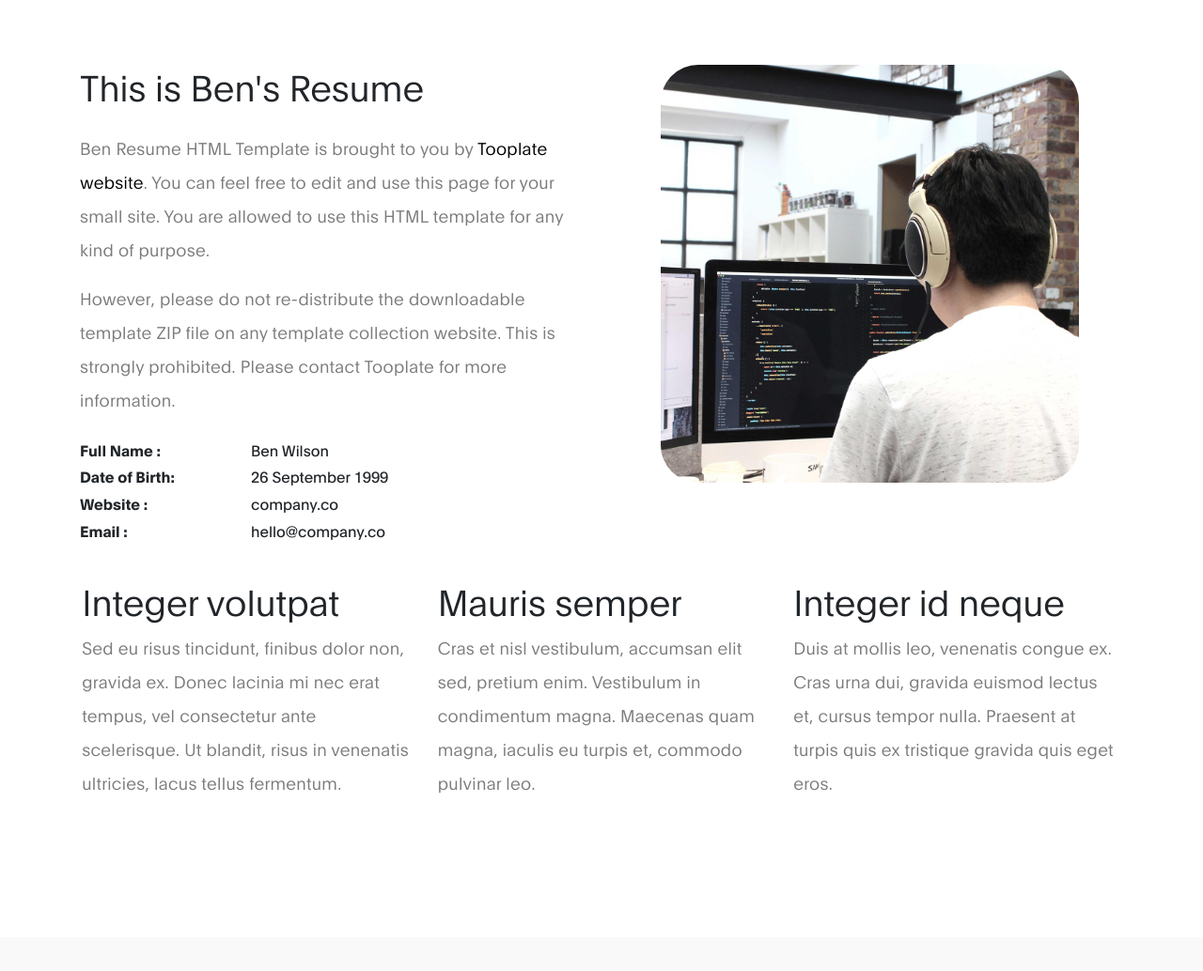
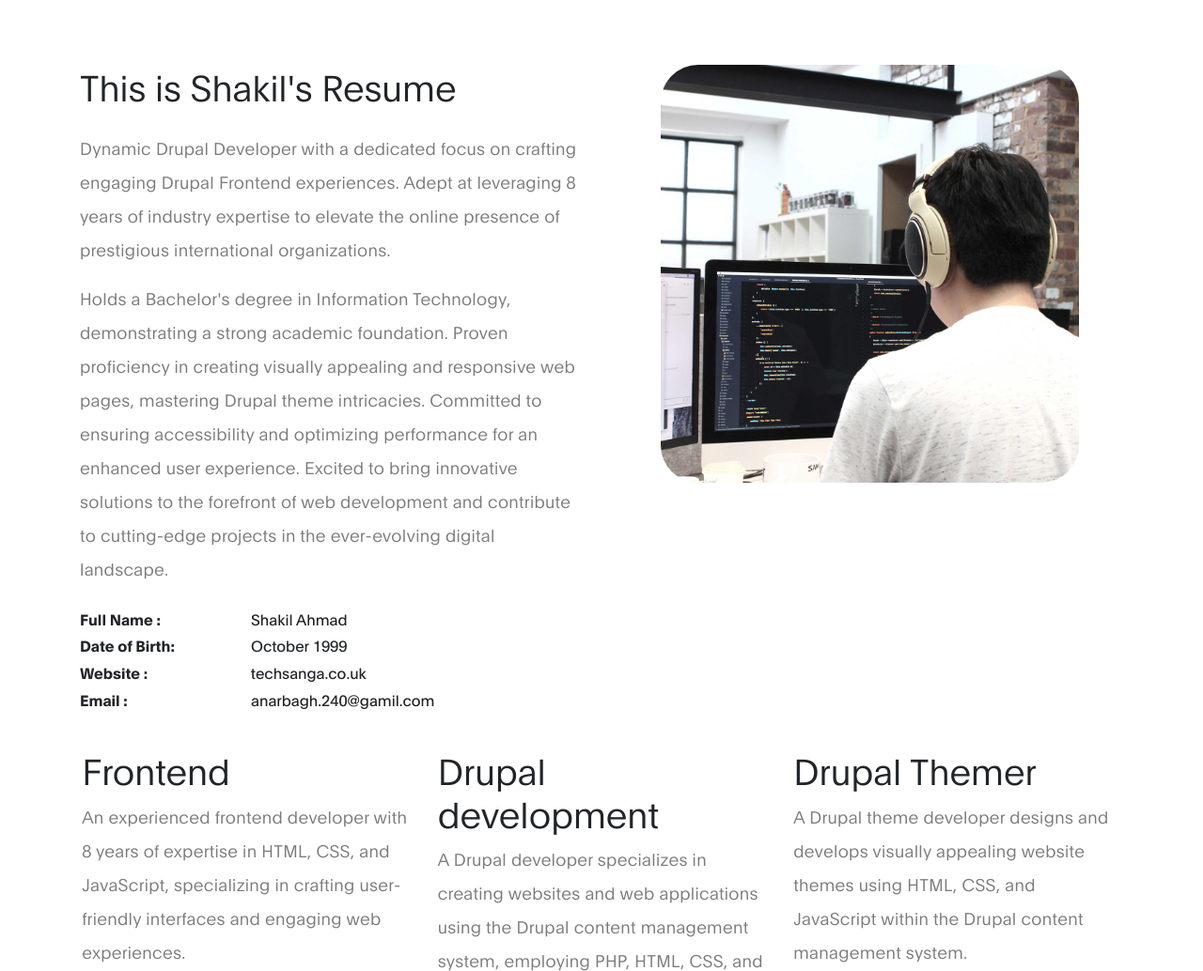
Before and after one commit to shakilahmad46/shakilahmad, a plain HTML site: page index.html in a window 1280 px wide. Shown: the part 680-1714 px from the top of the page at 94% size. Drawn offline with Linux system fonts and the light colour scheme.

Commit message:
Personal info

```diff
--- a/index.html
+++ b/index.html
@@ -6,9 +6,9 @@
 
      <meta charset="UTF-8">
      <meta http-equiv="X-UA-Compatible" content="IE=Edge">
-     <meta name="description" content="">
-     <meta name="keywords" content="">
-     <meta name="author" content="Tooplate">
+     <meta name="description" content="Shakil Ahmad Drupal Frontend developer">
+     <meta name="keywords" content="Drupal Developer, Drupal Frontend developer">
+     <meta name="author" content="Shakil Ahmad">
      <meta name="viewport" content="width=device-width, initial-scale=1, maximum-scale=1">
 
      <link rel="stylesheet" href="css/bootstrap.min.css">
@@ -31,7 +31,7 @@ https://www.tooplate.com/view/2120-ben-resume
         <div class="container">
 
             <a class="navbar-brand" href="#">
-                Ben Resume
+                Shakil Ahmad
             </a>
 
             <button class="navbar-toggler" type="button" data-toggle="collapse" data-target="#navbarNav" aria-controls="navbarNav" aria-expanded="false" aria-label="Toggle navigation">
@@ -79,10 +79,10 @@ https://www.tooplate.com/view/2120-ben-resume
                    <div class="d-flex flex-column justify-content-center align-items-center col-lg-7 col-md-7 col-12">
                         <div class="hero-text">
 
-                            <h1 class="hero-title">👋 Ben, a digital nomad</h1>
+                            <h1 class="hero-title">👋 Shakil, Drupal Developer</h1>
 
                             <a href="#" class="email-link">
-                                hello@company.co
+                                anarbagh.240@gmail.com
                             </a>
 
                         </div>
@@ -98,20 +98,20 @@ https://www.tooplate.com/view/2120-ben-resume
             <div class="row">
 
                 <div class="col-lg-6 col-md-6 col-12">
-                    <h3 class="mb-4">This is Ben's Resume</h3>
+                    <h3 class="mb-4">This is Shakil's Resume</h3>
+                    <p>Dynamic Drupal Developer with a dedicated focus on crafting engaging Drupal Frontend experiences. Adept at leveraging 8 years of industry expertise to elevate the online presence of prestigious international organizations.</p>
+                    <p> Holds a Bachelor's degree in Information Technology, demonstrating a strong academic foundation. Proven proficiency in creating visually appealing and responsive web pages, mastering Drupal theme intricacies. Committed to ensuring accessibility and optimizing performance for an enhanced user experience. Excited to bring innovative solutions to the forefront of web development and contribute to cutting-edge projects in the ever-evolving digital landscape.
 
-                    <p>Ben Resume HTML Template is brought to you by <a rel="nofollow" href="https://www.tooplate.com" target="_parent">Tooplate website</a>. You can feel free to edit and use this page for your small site. You are allowed to use this HTML template for any kind of purpose.</p>
-
-                    <p>However, please do not re-distribute the downloadable template ZIP file on any template collection website. This is strongly prohibited. Please contact Tooplate for more information.</p>
+                    </p>
 
                     <ul class="mt-4 mb-5 mb-lg-0 profile-list list-unstyled">
-                        <li><strong>Full Name :</strong> Ben Wilson </li>
+                        <li><strong>Full Name :</strong> Shakil Ahmad </li>
 
-                        <li><strong>Date of Birth:</strong> 26 September 1999</li>
+                        <li><strong>Date of Birth:</strong> October 1999</li>
 
-                        <li><strong>Website :</strong> company.co</li>
+                        <li><strong>Website :</strong> techsanga.co.uk</li>
 
-                        <li><strong>Email :</strong> hello@company.co</li>
+                        <li><strong>Email :</strong> anarbagh.240@gamil.com</li>
                     </ul>
                 </div>
 
@@ -122,16 +122,16 @@ https://www.tooplate.com/view/2120-ben-resume
             </div>
             <div class="row about-third">
             	<div class="col-lg-4 col-md-4 col-12">
-                <h3>Integer volutpat</h3>
-                <p>Sed eu risus tincidunt, finibus dolor non, gravida ex. Donec lacinia mi nec erat tempus, vel consectetur ante scelerisque. Ut blandit, risus in venenatis ultricies, lacus tellus fermentum.</p>
+                <h3>Frontend</h3>
+                <p>An experienced frontend developer with 8 years of expertise in HTML, CSS, and JavaScript, specializing in crafting user-friendly interfaces and engaging web experiences.</p>
                 </div>
                 <div class="col-lg-4 col-md-4 col-12">
-                <h3>Mauris semper</h3>
-                <p>Cras et nisl vestibulum, accumsan elit sed, pretium enim. Vestibulum in condimentum magna. Maecenas quam magna, iaculis eu turpis et, commodo pulvinar leo.</p>
+                <h3>Drupal development</h3>
+                <p>A Drupal developer specializes in creating websites and web applications using the Drupal content management system, employing PHP, HTML, CSS, and JavaScript to build custom solutions for clients.</p>
                 </div>
                 <div class="col-lg-4 col-md-4 col-12">
-                <h3>Integer id neque</h3>
-                <p>Duis at mollis leo, venenatis congue ex. Cras urna dui, gravida euismod lectus et, cursus tempor nulla. Praesent at turpis quis ex tristique gravida quis eget eros.</p>
+                <h3>Drupal Themer</h3>
+                <p>A Drupal theme developer designs and develops visually appealing website themes using HTML, CSS, and JavaScript within the Drupal content management system.</p>
                 </div>
             </div>
         </div>
```
